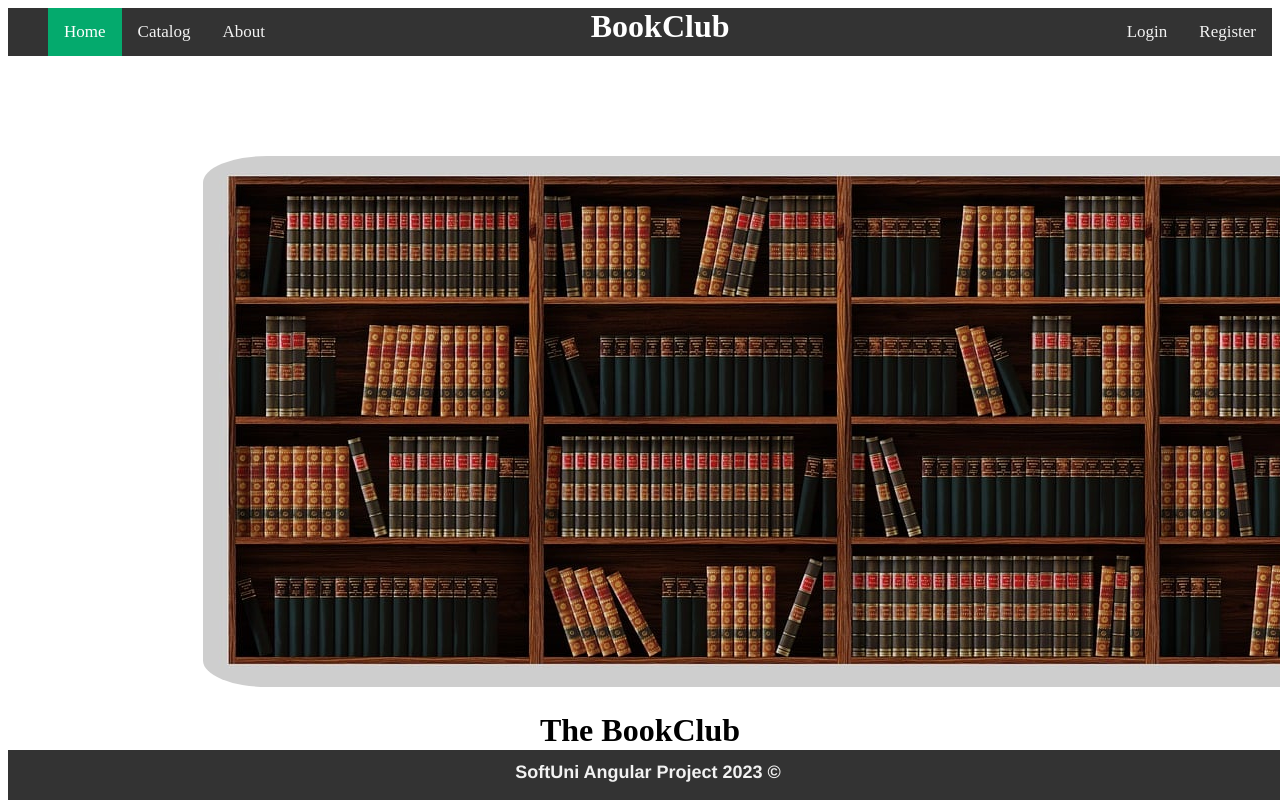
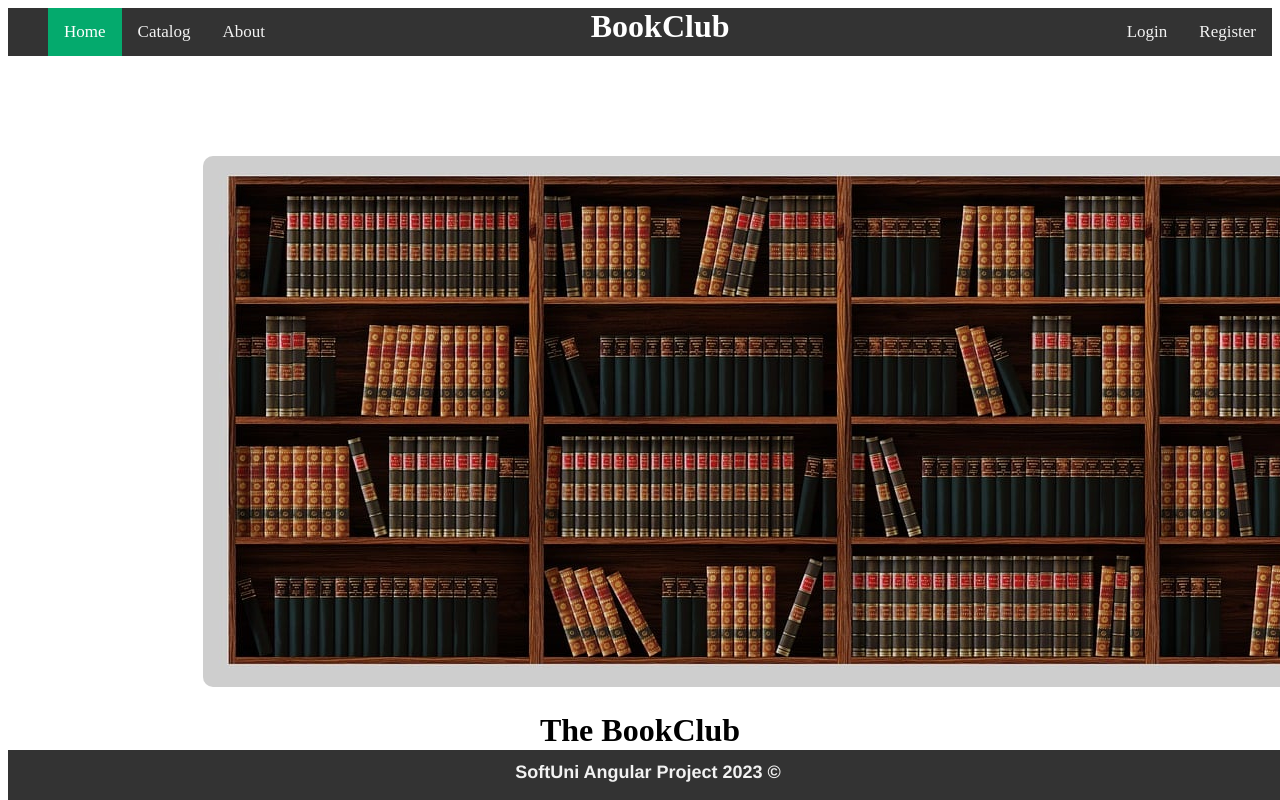
Before and after one commit to EmilPopovski24/TheClub, an Angular app in the folder theClub/: page /home in a window 1280 px wide. Shown: the top 800 px of the page. Built offline with nearby package versions, Linux system fonts and the light colour scheme.

Commit message:
Update home.component.css

```diff
--- a/theClub/src/app/home/home.component.css
+++ b/theClub/src/app/home/home.component.css
@@ -8,7 +8,7 @@
 }
 
 img {
-    border-radius: 5%;
+    border-radius: 10px;
 }
 
 h1 {
```
